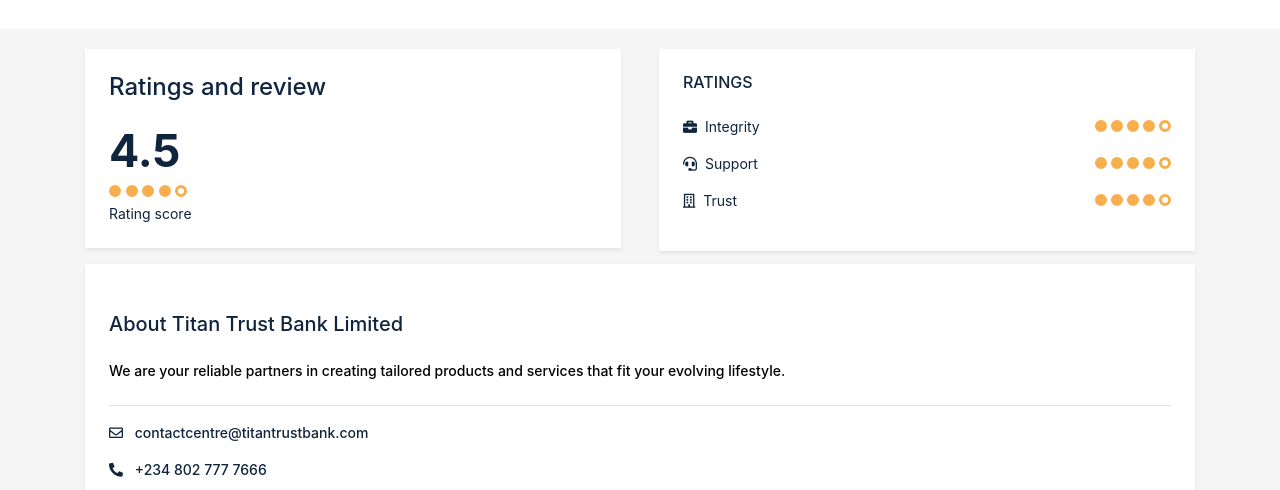
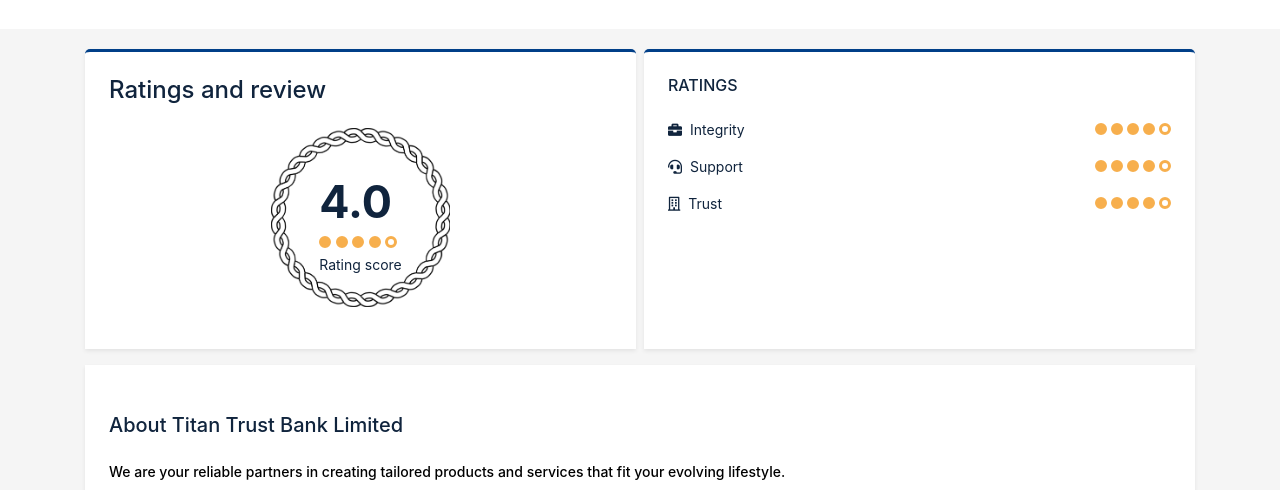
Before and after one commit to cynthiaiboro/Stareview, a plain HTML site: page one-bank.html in a window 1280 px wide. Shown: the part 310-800 px from the top of the page. Drawn offline with nearby package versions, Linux system fonts and the light colour scheme.

Commit message:
circle over rating

```diff
--- a/one-bank.html
+++ b/one-bank.html
@@ -102,22 +102,26 @@
   <section id="main-content">
     <div class="container my-1">
       <div class="row rating-review">
-        <div class="col-md-6 col-12 mb-3">
-          <div class="bg-white p-4 shadow-sm mr-0 mr-md-1">
-            <h4>Ratings and review</h4>
-            <h2 class="rating-score mt-4">4.5</h2>
-            <span class="dot checked-dot"></span>
-            <span class="dot checked-dot"></span>
-            <span class="dot checked-dot"></span>
-            <span class="dot checked-dot"></span>
-            <span class="dot"></span>
+        <div class="col-md-6 col-12 mb-3 pr-md-0">
+          <div class="bg-white p-4 shadow-sm mr-0 mr-md-1 ratings-card">
+            <h4 class="mb-4"> Ratings and review</h4>
+            <div class="circle-card">
+              <div class="inner-card p-5">
+                <h2 class="rating-score">4.0</h2>
+                <span class="dot checked-dot"></span>
+                <span class="dot checked-dot"></span>
+                <span class="dot checked-dot"></span>
+                <span class="dot checked-dot"></span>
+                <span class="dot"></span>
 
-            <p class="rating mb-0">Rating score</p>
+                <p class="rating">Rating score</p>
+              </div>
+            </div>
           </div>
 
         </div>
-        <div class="col-md-6 col-12">
-          <div class="bg-white p-4 shadow-sm ml-0 ml-md-1">
+        <div class="col-md-6 col-12 pl-md-0">
+          <div class="bg-white p-4 shadow-sm ml-0 ml-md-1 ratings-card">
             <h6 class="mb-4">RATINGS</h6>
             <p class="rating"><i class="fas fa-briefcase mr-2"></i>Integrity
               <span style="float: right;">
--- a/reviews.css
+++ b/reviews.css
@@ -120,6 +120,19 @@ a:hover {
 .desc {
   color: #000;
 }
+.circle-card {
+  display: flex;
+  justify-content: center;
+  align-items: center;
+}
+.inner-card {
+  background-image: url("images/circle.png") !important;
+  background-size: contain;
+  background-repeat: no-repeat;
+}
+.ratings-card {
+  height: 300px;
+}
 .reviewer-name {
   font-weight: 600;
   color: var(--gray-text);
@@ -140,6 +153,11 @@ a:hover {
 }
 .commentbox {
   display: none;
+}
+.ratings-card {
+  border-top: 3px solid var(--blue-color);
+  border-top-left-radius: 5px;
+  border-top-right-radius: 5px;
 }
 .reply-icon {
   color: var(--faint-text-color);
```
Also changed, not shown: images/circle.png (added), images/circle2.png (added), 1 other file.
